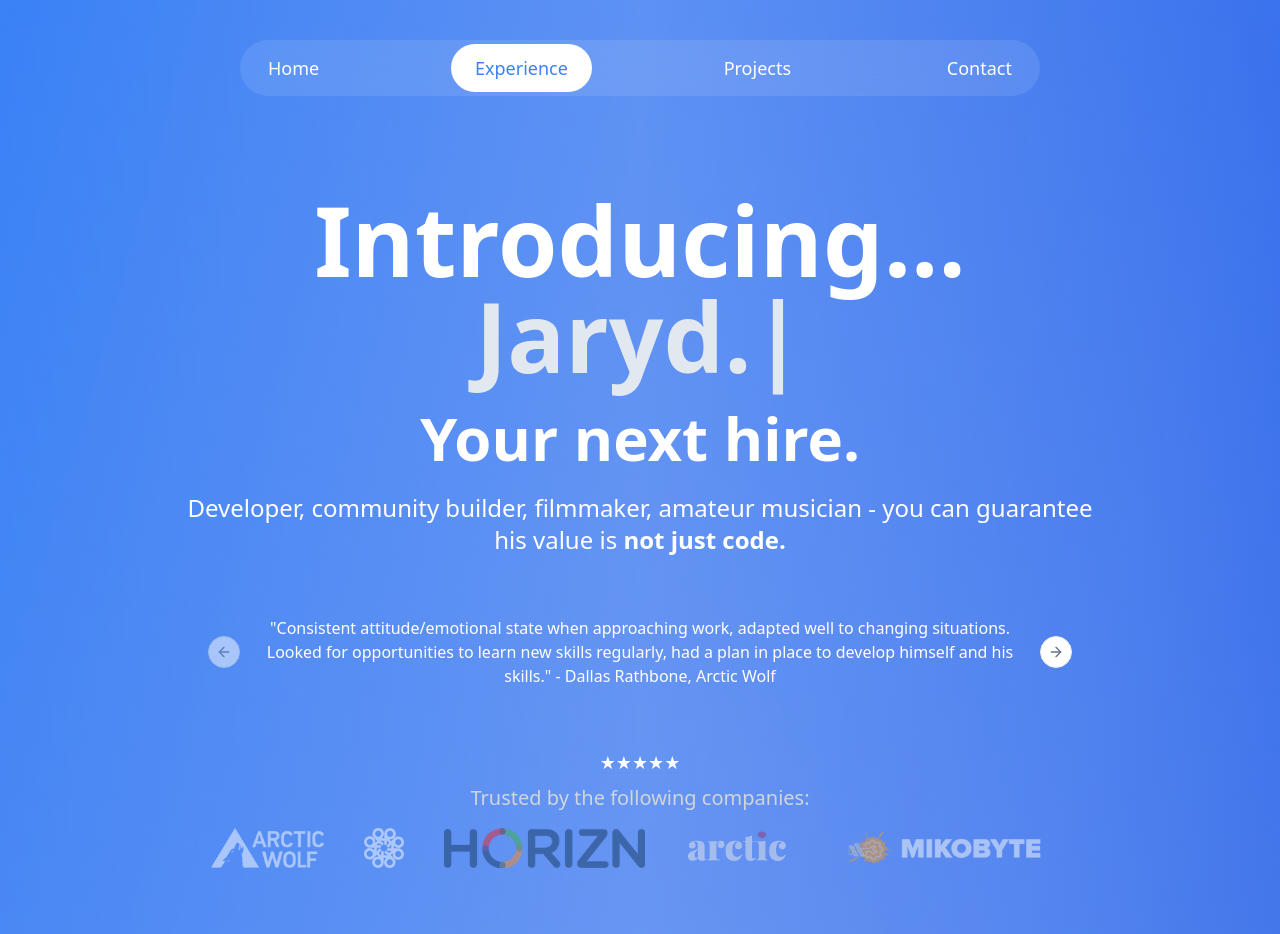
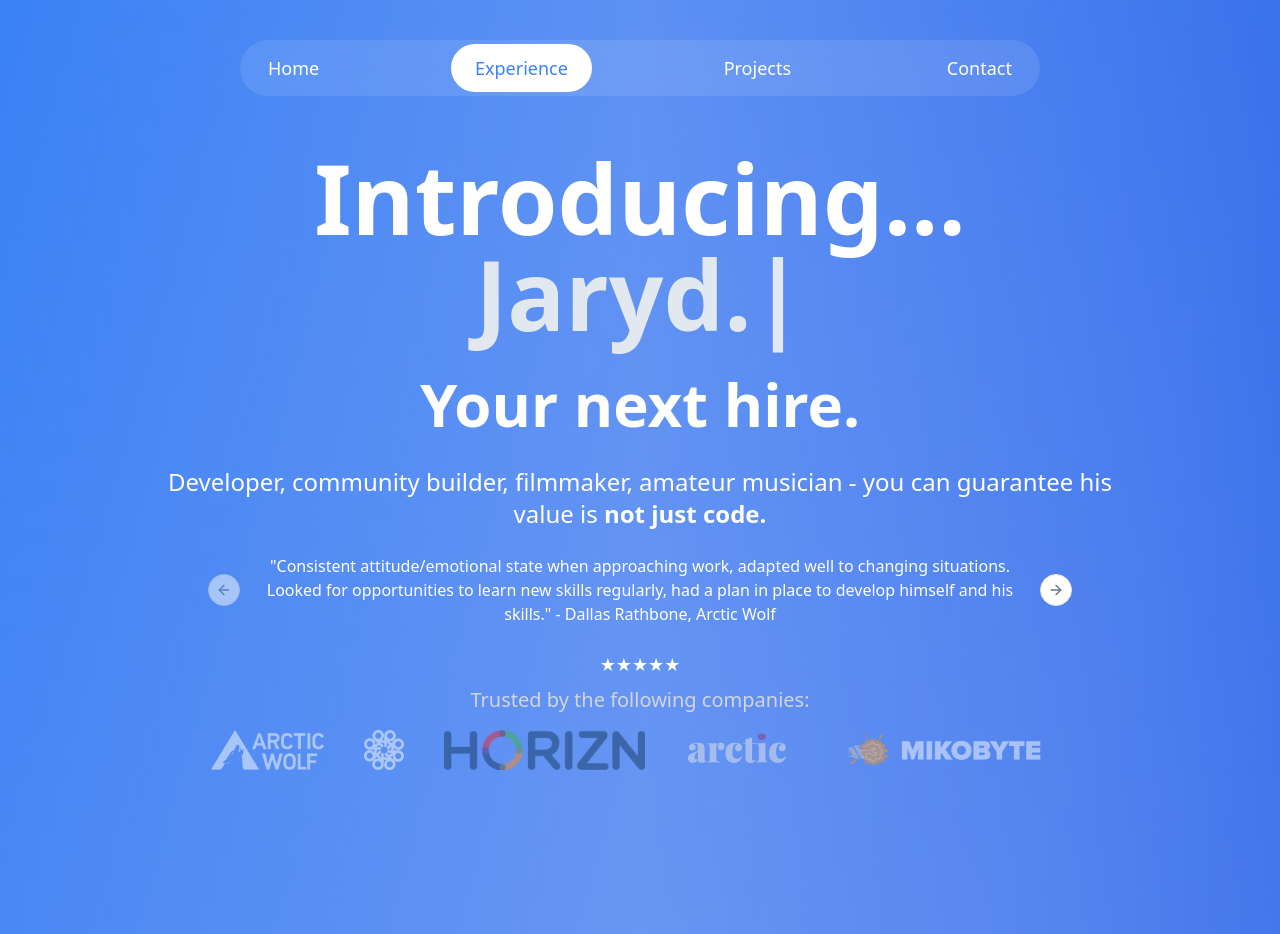
Before and after one commit to jarydo/jarydo.github.io, a React (Vite) app: page /recruiter in a window 1280 px wide. Shown: the top 934 px of the page. Built offline with nearby package versions, Linux system fonts and the light colour scheme.

Commit message:
Fixed images being seen through navbar

```diff
--- a/src/App.tsx
+++ b/src/App.tsx
@@ -107,7 +107,7 @@ useEffect(() => {
         </div>
 
         {/* Desktop Content */}
-        <div className="hidden md:block relative z-10 flex flex-col justify-between min-h-screen p-12 w-4/5">
+        <div className="hidden md:block relative z-10 flex flex-col justify-between min-h-screen w-9/12">
           {children}
         </div>
       </div>
@@ -116,7 +116,7 @@ useEffect(() => {
 
   const NavBar = () => {
     return (
-      <nav className="fixed top-10 left-60 right-60 z-100 bg-white bg-opacity-10 backdrop-filter backdrop-blur-lg rounded-full p-1 flex justify-between items-center">
+      <nav className="fixed top-10 left-60 right-60 z-50 bg-white bg-opacity-10 backdrop-filter backdrop-blur-lg rounded-full p-1 flex justify-between items-center">
       {navItems.map((item) => (
         <Button
           key={item.id}
--- a/src/components/sections/Experience.tsx
+++ b/src/components/sections/Experience.tsx
@@ -19,7 +19,7 @@ const Experience = forwardRef<HTMLElement>((props, ref) => {
                                 {item.startDate} - {item.endDate}
                             </div>
                             <div className="text-sm text-blue-500 mt-1">{item.location}</div>
-                            <div className="flex gap-2 mt-2">
+                            <div className="flex flex-wrap gap-2 mt-3">
                                 {item.technologies.map((tech, techIndex) => (
                                     <Badge key={techIndex} variant="secondary">{tech}</Badge>
                                 ))}
--- a/src/components/sections/Home.tsx
+++ b/src/components/sections/Home.tsx
@@ -50,8 +50,8 @@ const Home = forwardRef<HTMLElement, { title: string }>((props, ref) => {
     }, [])
 
     return (
-        <section id="home" ref={ref} className="min-h-screen flex flex-col items-center gap-12">
-            <main className="text-center flex flex-col gap-6 text-white mt-36">
+        <section id="home" ref={ref} className="min-h-screen flex flex-col items-center justify-around">
+            <main className="text-center flex flex-col gap-8 text-white mt-36">
                 <h1 className="text-8xl font-bold">Introducing... <Title /></h1>
                 <h1 className="text-6xl font-bold">Your next hire.</h1>
                 {/*TODO: fix, A curious and passionate developer, with a variety of experience from startups to large organizations - you can guarantee his value is not just code.*/}
@@ -82,12 +82,24 @@ const Home = forwardRef<HTMLElement, { title: string }>((props, ref) => {
             <div className="max-w-4xl mx-auto mb-6 text-center">
                 <span className="text-white text-lg">★★★★★</span>
                 <p className="text-xl text-gray-300 mt-2 text-center mb-4">Trusted by the following companies:</p>
-                <div className="flex justify-center space-x-10">
-                    <a href="https://arcticwolf.com/" target="_blank" className="opacity-50 hover:opacity-100"><img src="/arctic_wolf.png" alt="Arctic Wolf" className="h-10" /></a>
-                    <a href="https://99ravens.ai/" target="_blank" className="opacity-50 hover:opacity-100"><img src="/99_ravens.png" alt="99 Ravens" className="h-10" /></a>
-                    <a href="https://horizn.com/" target="_blank" className="opacity-50 hover:opacity-100"><img src="/horizn.png" alt="Horizn" className="h-10" /></a>
-                    <a href="https://www.arcticai.co/" target="_blank" className="opacity-50 hover:opacity-100"><img src="/arctic_ai.png" alt="Arctic AI" className="h-10" /></a>
-                    <a href="https://www.mikobyte.com/" target="_blank" className="opacity-50 hover:opacity-100 ml-2.5"><img src="/mikobyte.webp" alt="Mikobyte Solutions" className="h-10" /></a>
+                <div className="flex justify-center space-x-10 relative z-40">
+                    {[
+                        { href: "https://arcticwolf.com/", src: "/arctic_wolf.png", alt: "Arctic Wolf" },
+                        { href: "https://99ravens.ai/", src: "/99_ravens.png", alt: "99 Ravens" },
+                        { href: "https://horizn.com/", src: "/horizn.png", alt: "Horizn" },
+                        { href: "https://www.arcticai.co/", src: "/arctic_ai.png", alt: "Arctic AI" },
+                        { href: "https://www.mikobyte.com/", src: "/mikobyte.webp", alt: "Mikobyte Solutions" },
+                    ].map((company, index) => (
+                        <a
+                            key={index}
+                            href={company.href}
+                            target="_blank"
+                            rel="noopener noreferrer"
+                            className="opacity-50 hover:opacity-100 transition-opacity duration-200"
+                        >
+                            <img src={company.src} alt={company.alt} className="h-10 relative z-10" />
+                        </a>
+                    ))}
                 </div>
             </div>
         </section>
```
